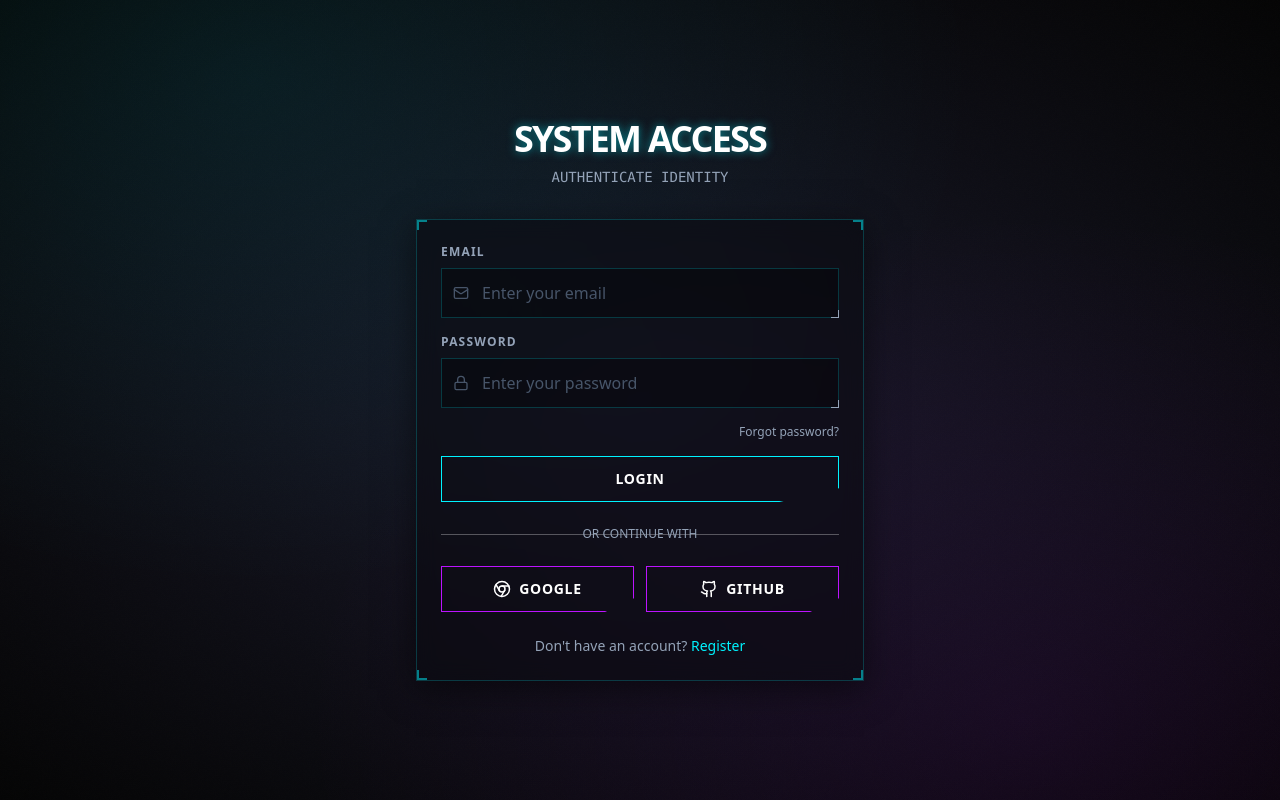
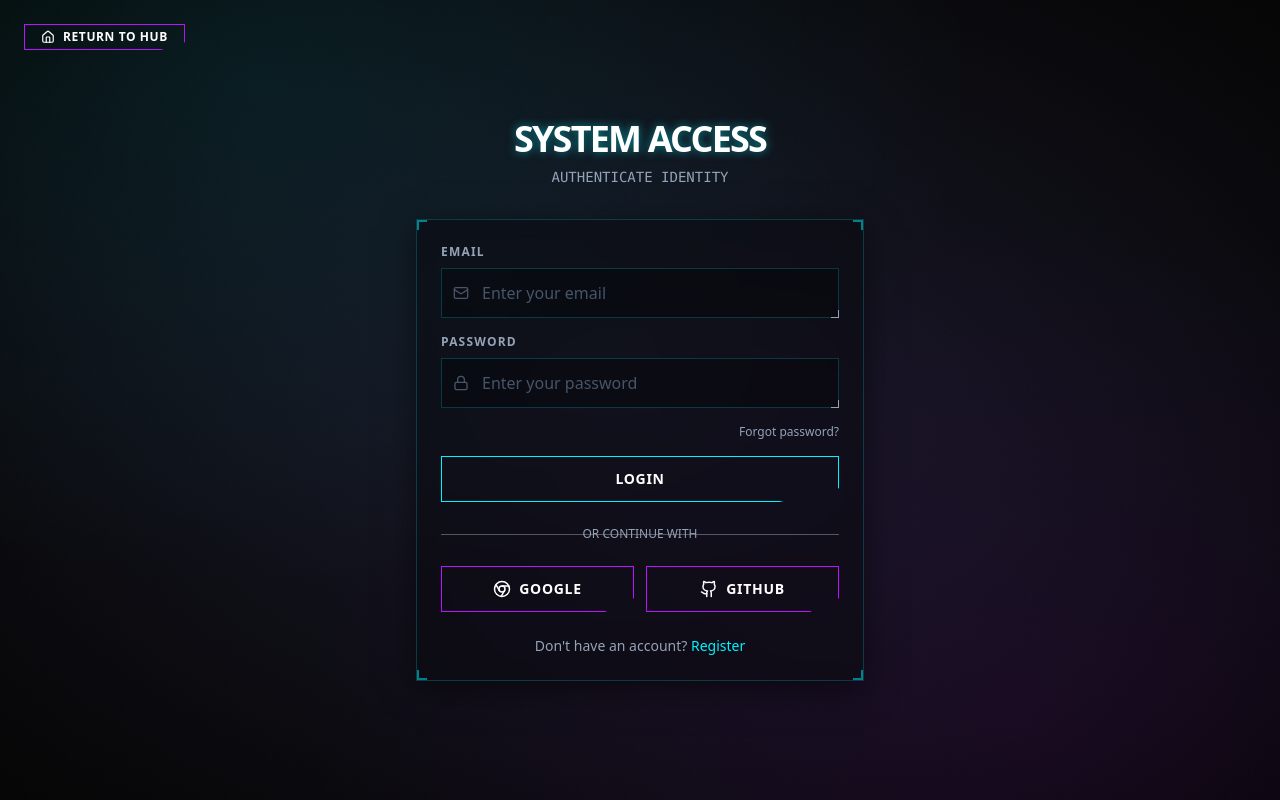
Before and after one commit to Richmano-stack/Typeracing, a Next.js app: page /login in a window 1280 px wide. Built offline with nearby package versions, Linux system fonts and the light colour scheme.

Commit message:
feat(auth): add Return to Hub nav button to all auth pages
Added a fixed top-left CyberButton with Home icon linking back to / on
the login, register, and forgot-password pages. Uses secondary variant
(sm size) to avoid competing visually with primary form actions.

```diff
--- a/src/app/(auth)/forgot-password/page.tsx
+++ b/src/app/(auth)/forgot-password/page.tsx
@@ -2,7 +2,7 @@
 
 import React from 'react';
 import Link from 'next/link';
-import { ArrowLeft } from 'lucide-react';
+import { ArrowLeft, Home } from 'lucide-react';
 import CyberCard from '@/components/ui/CyberCard';
 import CyberButton from '@/components/ui/CyberButton';
 import CyberInput from '@/components/ui/CyberInput';
@@ -10,6 +10,16 @@ import CyberInput from '@/components/ui/CyberInput';
 export default function ForgotPasswordPage() {
     return (
         <div className="min-h-screen flex items-center justify-center p-4 relative z-10">
+            {/* Return to Hub — top-left corner */}
+            <div className="fixed top-6 left-6 z-20">
+                <Link href="/">
+                    <CyberButton variant="secondary" size="sm" glow>
+                        <Home size={14} />
+                        RETURN TO HUB
+                    </CyberButton>
+                </Link>
+            </div>
+
             <div className="w-full max-w-md">
                 <div className="text-center mb-8">
                     <h1 className="text-4xl font-black uppercase tracking-tighter text-white mb-2"
--- a/src/app/(auth)/login/page.tsx
+++ b/src/app/(auth)/login/page.tsx
@@ -1,11 +1,24 @@
 "use client";
 
 import React from 'react';
+import Link from 'next/link';
+import { Home } from 'lucide-react';
 import LoginForm from '@/components/auth/LoginForm';
+import CyberButton from '@/components/ui/CyberButton';
 
 export default function LoginPage() {
   return (
     <div className="min-h-screen flex items-center justify-center p-4 relative z-10">
+      {/* Return to Hub — top-left corner */}
+      <div className="fixed top-6 left-6 z-20">
+        <Link href="/">
+          <CyberButton variant="secondary" size="sm" glow>
+            <Home size={14} />
+            RETURN TO HUB
+          </CyberButton>
+        </Link>
+      </div>
+
       <div className="w-full max-w-md">
         <div className="text-center mb-8">
           <h1 className="text-4xl font-black uppercase tracking-tighter text-white mb-2"
--- a/src/app/(auth)/register/page.tsx
+++ b/src/app/(auth)/register/page.tsx
@@ -1,10 +1,23 @@
 "use client";
 
+import Link from 'next/link';
+import { Home } from 'lucide-react';
 import RegisterForm from '@/components/auth/RegisterForm';
+import CyberButton from '@/components/ui/CyberButton';
 
 export default function RegisterPage() {
     return (
         <div className="min-h-screen flex items-center justify-center p-4 relative z-10">
+            {/* Return to Hub — top-left corner */}
+            <div className="fixed top-6 left-6 z-20">
+                <Link href="/">
+                    <CyberButton variant="secondary" size="sm" glow>
+                        <Home size={14} />
+                        RETURN TO HUB
+                    </CyberButton>
+                </Link>
+            </div>
+
             <div className="w-full max-w-md">
                 <div className="text-center mb-8">
                     <h1 className="text-4xl font-black uppercase tracking-tighter text-white mb-2"
```
